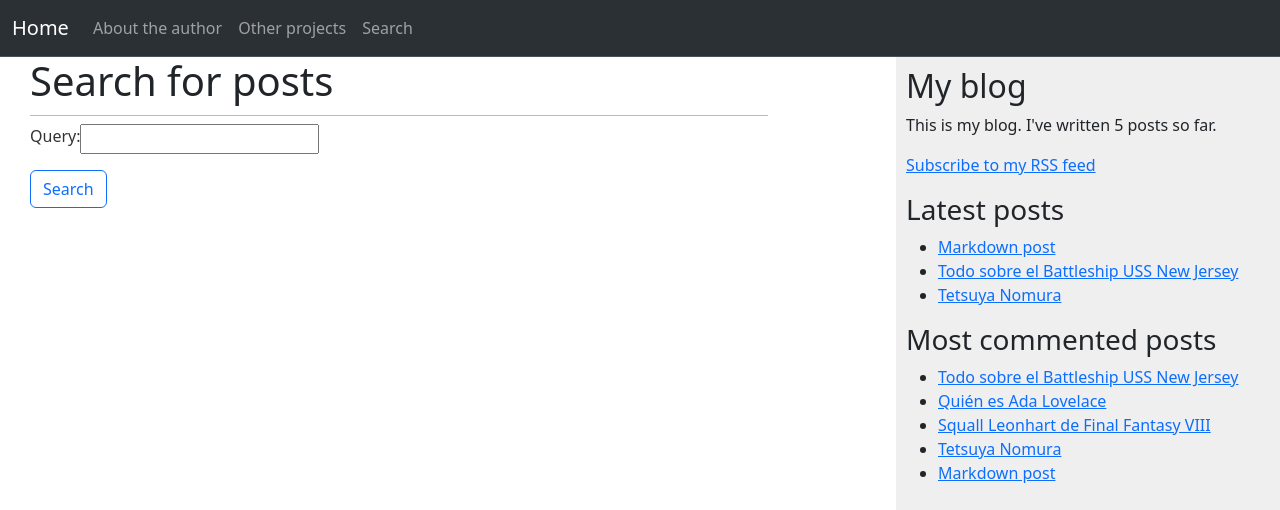
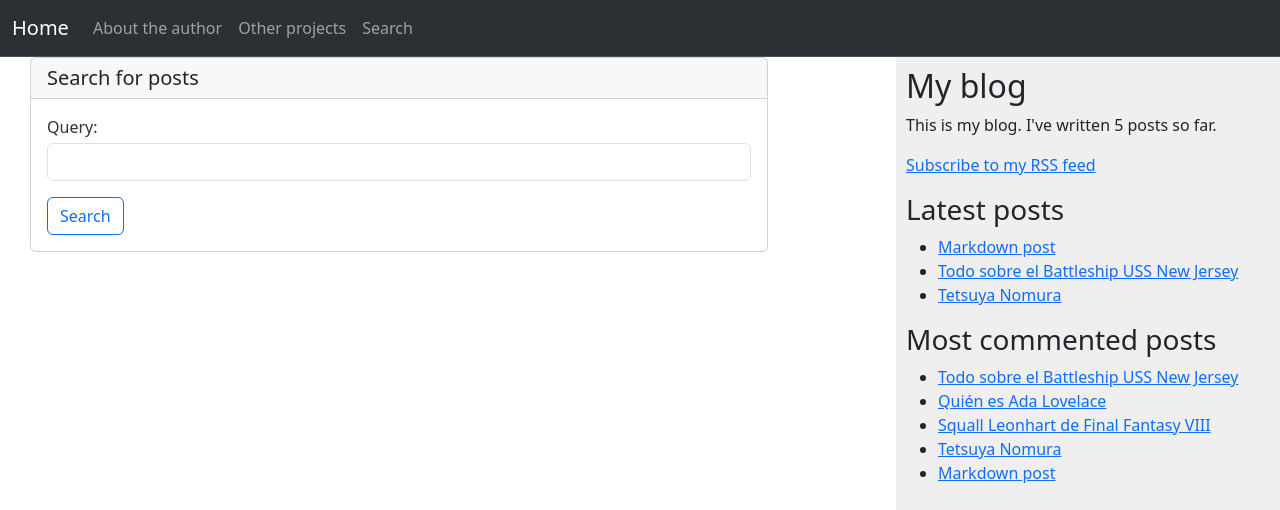
Before and after one commit to mysteryjet/Chapter-1-Blog-Application, a Django app: page /blog/search/ in a window 1280 px wide. Shown: the top 510 px of the page. Run offline with Django 4.2, Linux system fonts and the light colour scheme; data comes from the database, SQL or seed files in the repository; parts of the project's set-up code (start-up, migrations or seed data) failed here and were passed over.

Commit message:
Se modifcó el estilo de la plantilla de Search

```diff
--- a/mysite/blog/forms.py
+++ b/mysite/blog/forms.py
@@ -18,3 +18,7 @@ class CommentForm(forms.ModelForm):
 
 class SearchForm(forms.Form):
     query = forms.CharField()
+
+    def __init__(self, *args, **kwargs):
+        super().__init__(*args, **kwargs)
+        self.fields['query'].widget.attrs.update({'class': 'form-control'})
--- a/mysite/blog/templates/blog/post/search.html
+++ b/mysite/blog/templates/blog/post/search.html
@@ -12,21 +12,53 @@
             {% endwith %}
         </h3>
     {% for post in results %}
-        <h4>
-            <a href="{{ post.get_absolute_url }}">
-                {{ post.title }}
-            </a>
-        </h4>
-        {{ post.body|markdown|truncatewords_html:12 }}
+    <div class="card-group">
+        <div class="card">
+            <h4 class="card-header">
+                <a href="{{ post.get_absolute_url }}">
+                    {{ post.title }}
+                </a>
+            </h4>
+            <div class="card-body">
+                {{ post.body|markdown|truncatewords_html:50 }}
+            </div>
+        </div>
+    </div>
+
+
+
+            <!-- <h4>
+                <a href="{{ post.get_absolute_url }}">
+                    {{ post.title }}
+                </a>
+            </h4>
+            {{ post.body|markdown|truncatewords_html:12 }} -->
+
     {% empty %}
         <p>There are no results for your query.</p>
     {% endfor %}
-    <p><a href="{% url "blog:post_search" %}">Search again</a></p>
+    <p><a class="btn btn-outline-primary" href="{% url "blog:post_search" %}">Search again</a></p>
     {% else %}
-        <h1>Search for posts</h1>
+        <div class="card">
+            <h5 class="card-header">Search for posts</h5>
+            <div class="card-body">
+                <form method="get">
+                    {{ form.as_p }}
+                    <input type="submit" value="Search" class="btn btn-outline-primary">
+                </form>
+            </div>
+        </div>
+        <!-- <h1>Search for posts</h1>
         <form method="get">
             {{ form.as_p }}
             <input type="submit" value="Search" class="btn btn-outline-primary">
-        </form>
+        </form> -->
     {% endif %}
+
+
+
+
+
+
+
 {% endblock %}
```
